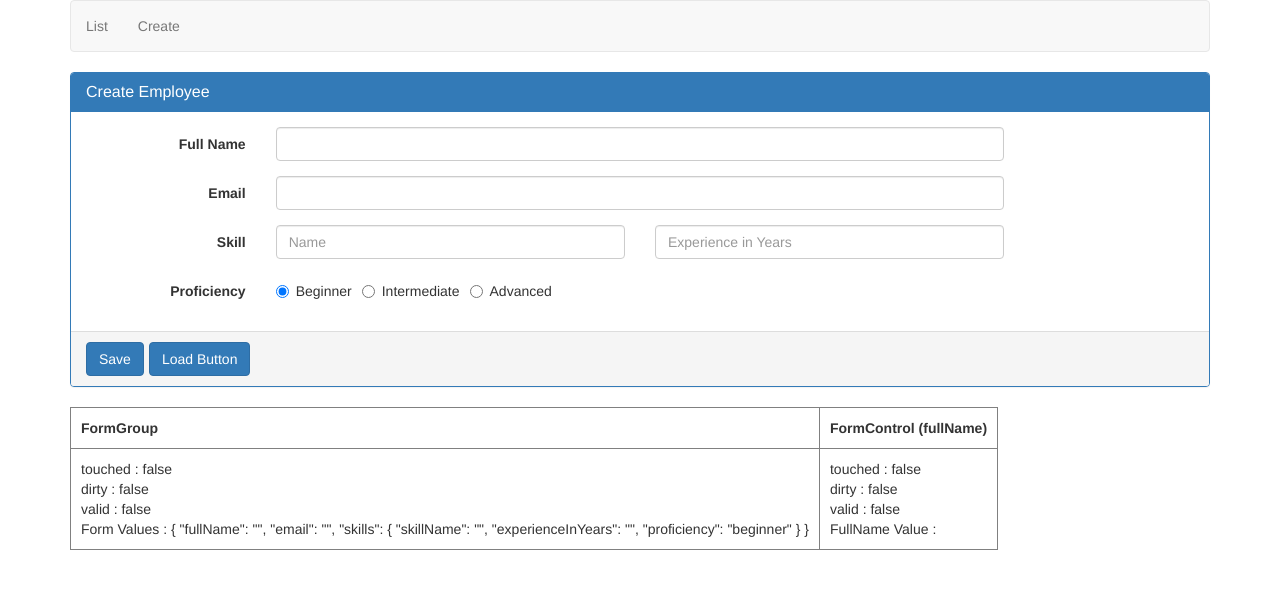
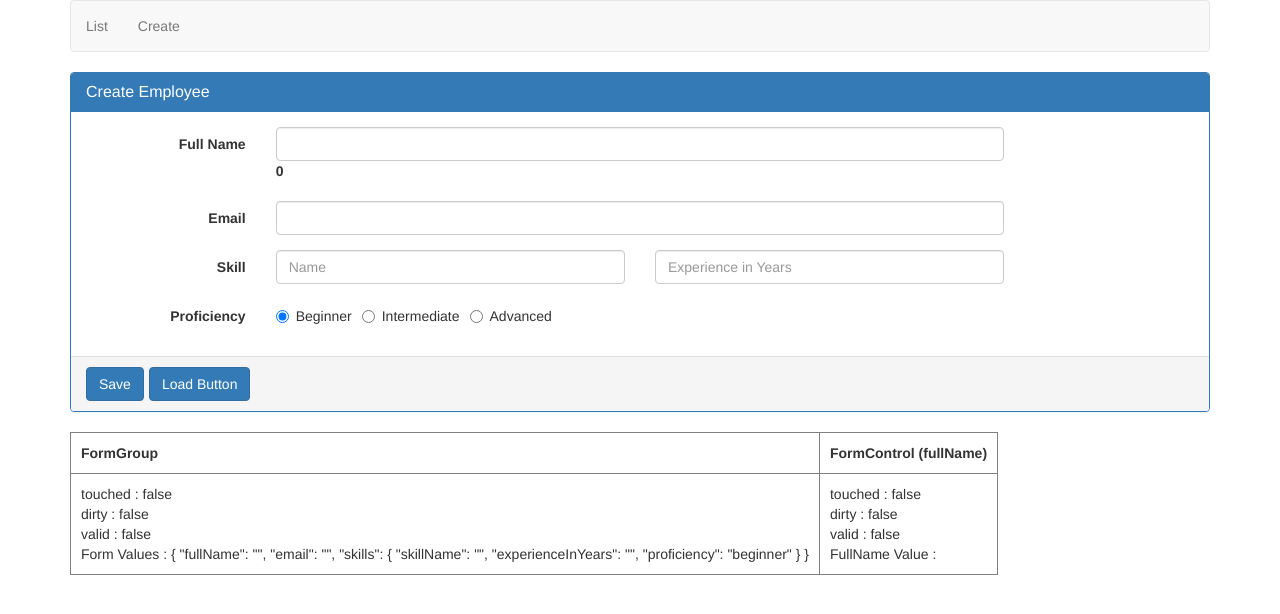
Before and after one commit to rohan-abraham1/Frontend-Assignments, an Angular app in the folder Angular6Project/: page /create in a window 1280 px wide. Shown: the top 614 px of the page. Built offline with nearby package versions, Linux system fonts and the light colour scheme.

Commit message:
Episode 10 - Value change of formControl

```diff
--- a/Angular6Project/src/app/employee/create-employee.component.html
+++ b/Angular6Project/src/app/employee/create-employee.component.html
@@ -25,6 +25,7 @@
             type="text"
             class="form-control"
           />
+          <label>{{ fullNameLength }}</label>
           <span
             class="help-block"
             *ngIf="
--- a/Angular6Project/src/app/employee/create-employee.component.ts
+++ b/Angular6Project/src/app/employee/create-employee.component.ts
@@ -1,5 +1,6 @@
 import { Component, OnInit } from '@angular/core';
 import { FormGroup, FormBuilder, Validators } from '@angular/forms';
+import { __values } from 'tslib';
 
 @Component({
   selector: 'app-create-employee',
@@ -8,7 +9,7 @@ import { FormGroup, FormBuilder, Validators } from '@angular/forms';
 })
 export class CreateEmployeeComponent implements OnInit {
   employeeForm!: FormGroup;
-
+  fullNameLength = 0;
   constructor(private fb: FormBuilder) {}
 
   onLoadDataClick(): void {
@@ -40,6 +41,11 @@ export class CreateEmployeeComponent implements OnInit {
         proficiency: ['beginner'],
       }),
     });
+    this.employeeForm
+      .get('fullName')
+      ?.valueChanges.subscribe((value: string) => {
+        this.fullNameLength = value.length;
+      });
   }
 
   onSubmit(): void {
```
